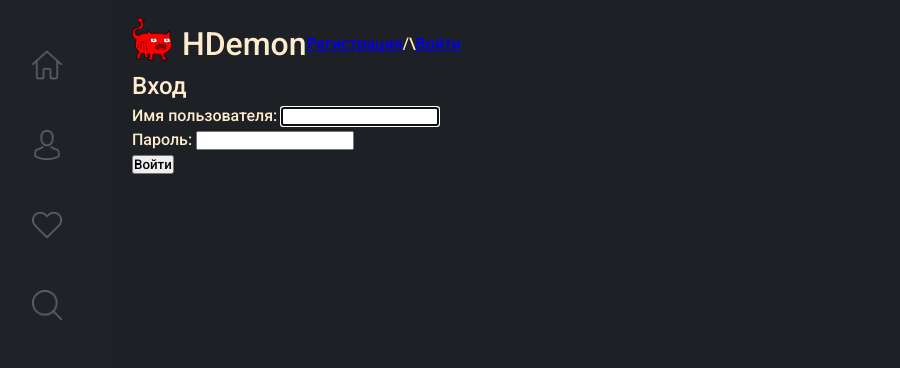
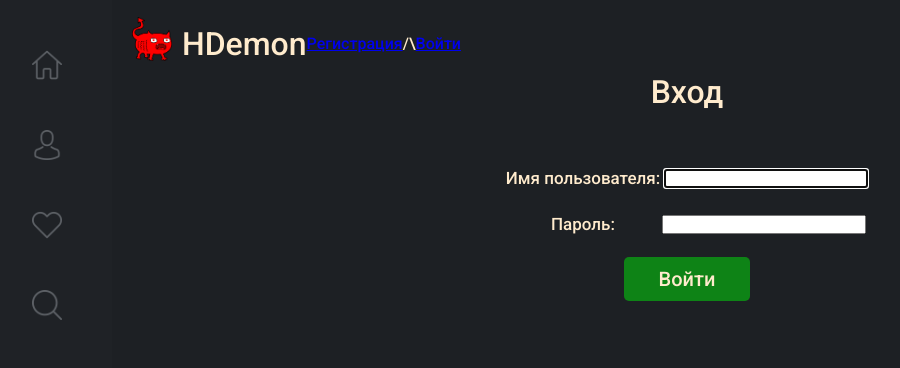
Before and after one commit to dmbrson/HDemon, a Django app: page /login in a window 1280 px wide. Shown: the top 368 px of the page, without its empty margins (18-918 px from the left). Run offline with Django 5.2, Linux system fonts and the light colour scheme.

Commit message:
front для регистрации логина и добавления страницы

```diff
--- a/hdemon/main/static/main/css/main.css
+++ b/hdemon/main/static/main/css/main.css
@@ -108,3 +108,61 @@ main .featers h1{
     font-size: 50px;
     font-weight: 700;
 }
+
+.centered-content {
+    position: static;
+    text-align: center;
+}
+
+.centered-content h1 {
+    margin-bottom: 50px;
+}
+
+input[type="text"],
+input[type="password"] {
+    width: 200px;
+}
+
+.form-group {
+    margin-bottom: 20px;
+}
+
+.form-label {
+    font-size: 17px;
+    display: inline-block;
+    min-width: 150px;
+    text-align: center;
+    vertical-align: top;
+}
+
+.form-error ul {
+    list-style: none;
+    padding: 0;
+    color: #CC0000;
+}
+
+.form-button {
+    min-width: 200px;
+    font-size: 16px;
+}
+
+button[type="submit"] {
+    padding: 10px 35px;
+    font-size: 20px;
+    border: none;
+    background-color: #0e8316;
+    color: blanchedalmond;
+    border-radius: 5px;
+    transition:  0.3s ease;
+
+}
+
+button[type="submit"]:hover {
+    background-color: #154017;
+    color: #685951;
+}
+
+.centered-content-addpage {
+    position: static;
+    margin-top: 40px
+}
--- a/hdemon/main/templates/main/login.html
+++ b/hdemon/main/templates/main/login.html
@@ -3,16 +3,21 @@
 {% block title %}Вход{% endblock %}
 
 {% block content %}
-    <h2>Вход</h2>
+    <div class="centered-content">
+        <h1>Вход</h1>
         <form method="post">
             {% csrf_token %}
             <div class="form-error">{{ form.non_field_errors }}</div>
 
             {% for f in form %}
-        <p><label class="form-label" for="{{ f.id_for_label }}">{{ f.label }}: </label>{{ f }}</p>
+            <div class="form-group">
+                <label class="form-label" for="{{ f.id_for_label }}">{{ f.label }}: </label>
+                {{ f }}
                 <div class="form-error">{{ f.errors }}</div>
+            </div>
             {% endfor %}
 
             <button type="submit">Войти</button>
         </form>
+    </div>
 {% endblock %}
```
Also changed, not shown: hdemon/main/templates/main/addpage.html (+16 -5 lines), hdemon/main/templates/main/register.html (+5 -2 lines). Lines whose indentation alone changed are shown as unchanged.
